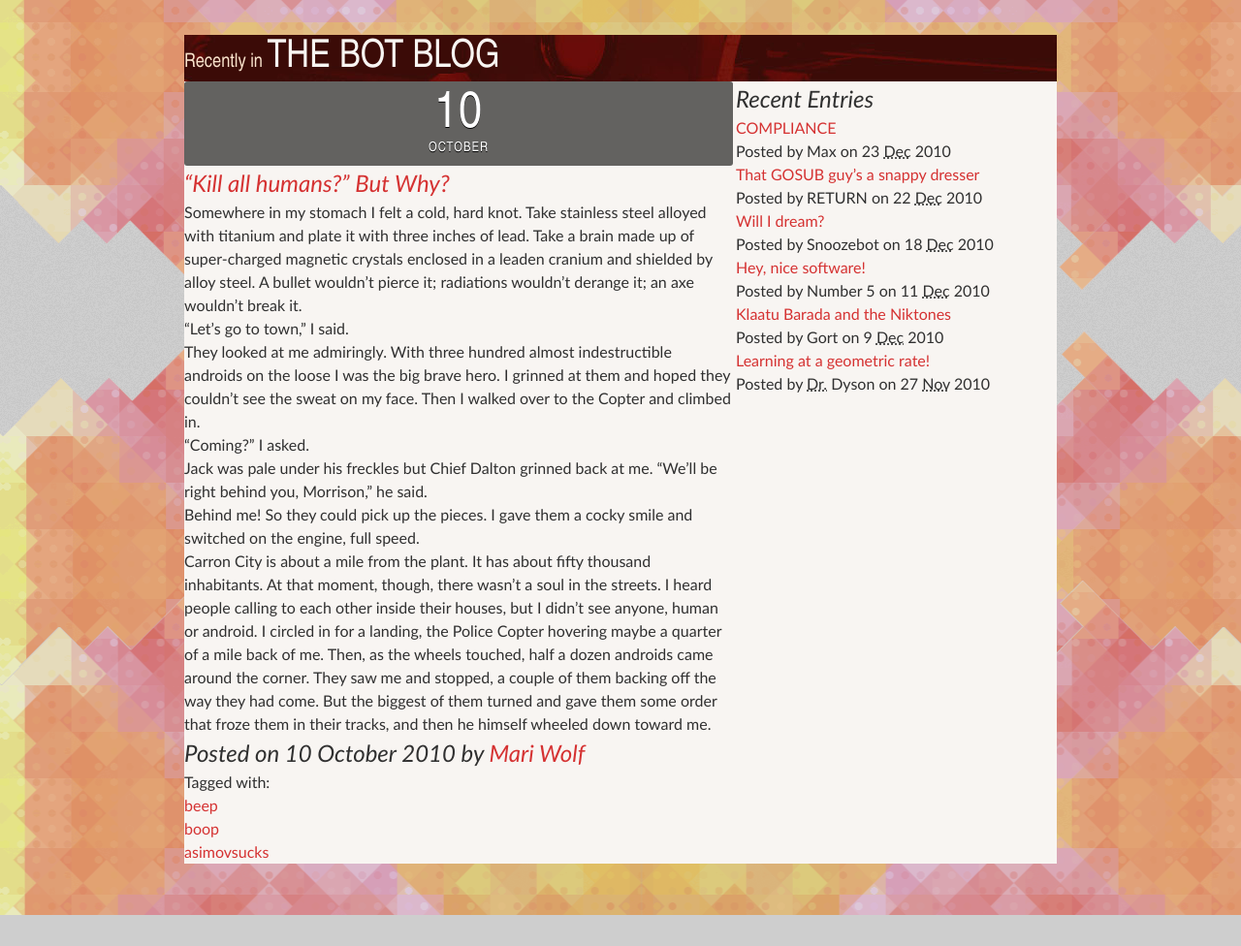
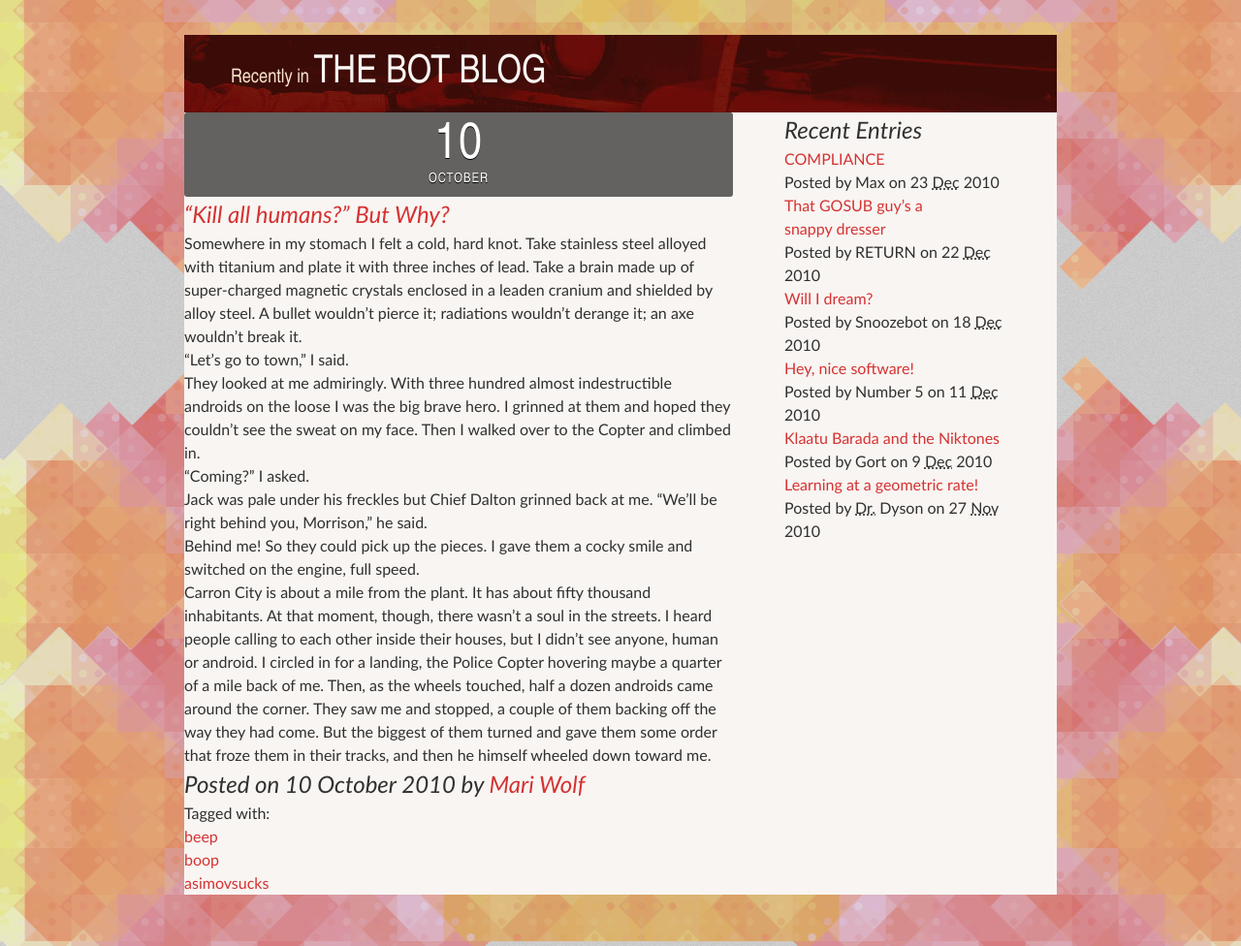
Before and after one commit to rahlusmorsi/BookApartReading, a plain HTML site: page Responsive Book/index.html in a window 1280 px wide. Shown: the whole page at 97% size. Before the commit the page ends 944 px from the top, so only its background shows below. Drawn offline with Linux system fonts and the light colour scheme.

Commit message:
more px to %

```diff
--- a/Responsive Book/main.css
+++ b/Responsive Book/main.css
@@ -45,6 +45,7 @@ h1.lede{
 	background: #751910 url("img/blog-title-bg.jpg");
 	color: #f9e3cc;
 	font: normal 1.25em "league-gothic-1", "league-gothic-2", "League Gothic", "Arial Narrow", Arial, sans-serif;
+	padding: 0.8em 5.33333333333333%;  /*48 / 900*/
 }
 h1.lede a {
 	color: #f8f5f2;
@@ -70,3 +71,7 @@ h1.lede a {
 	display: block;
 	font-size: 3.83333333em;
 }
+.recent-entries{
+	margin: 0 auto;
+	width: 69.7885196%; /*231 / 331*/
+}
```
